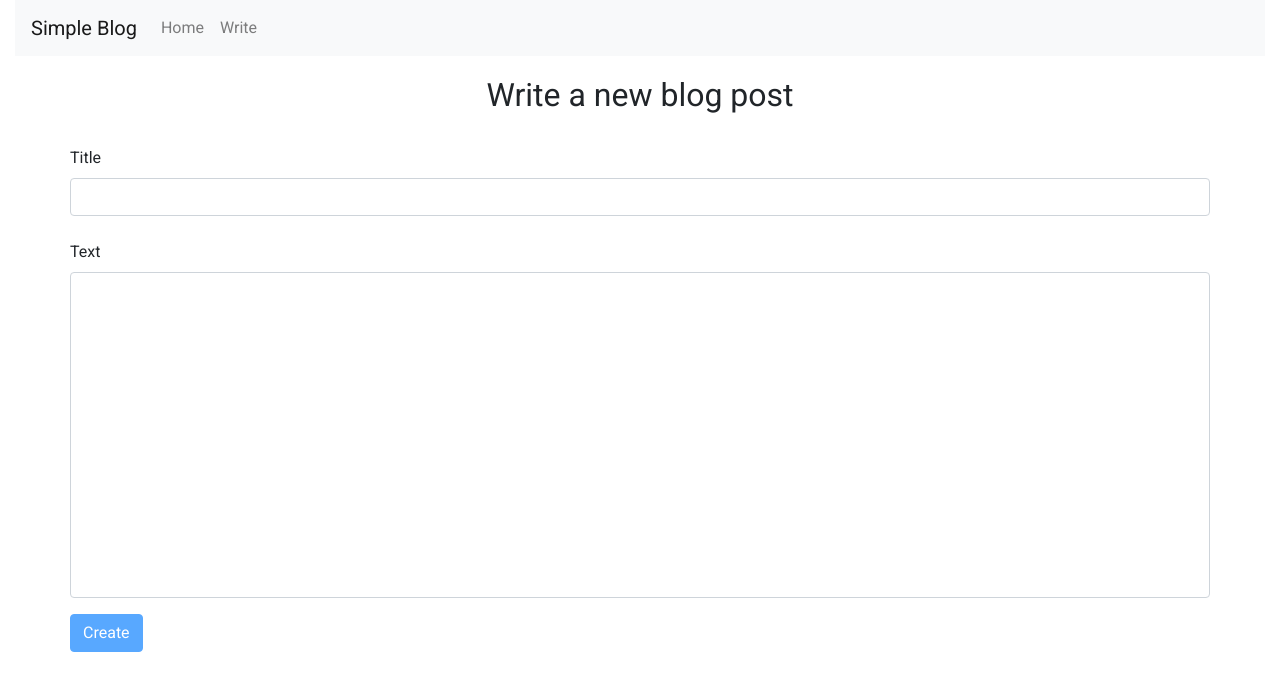
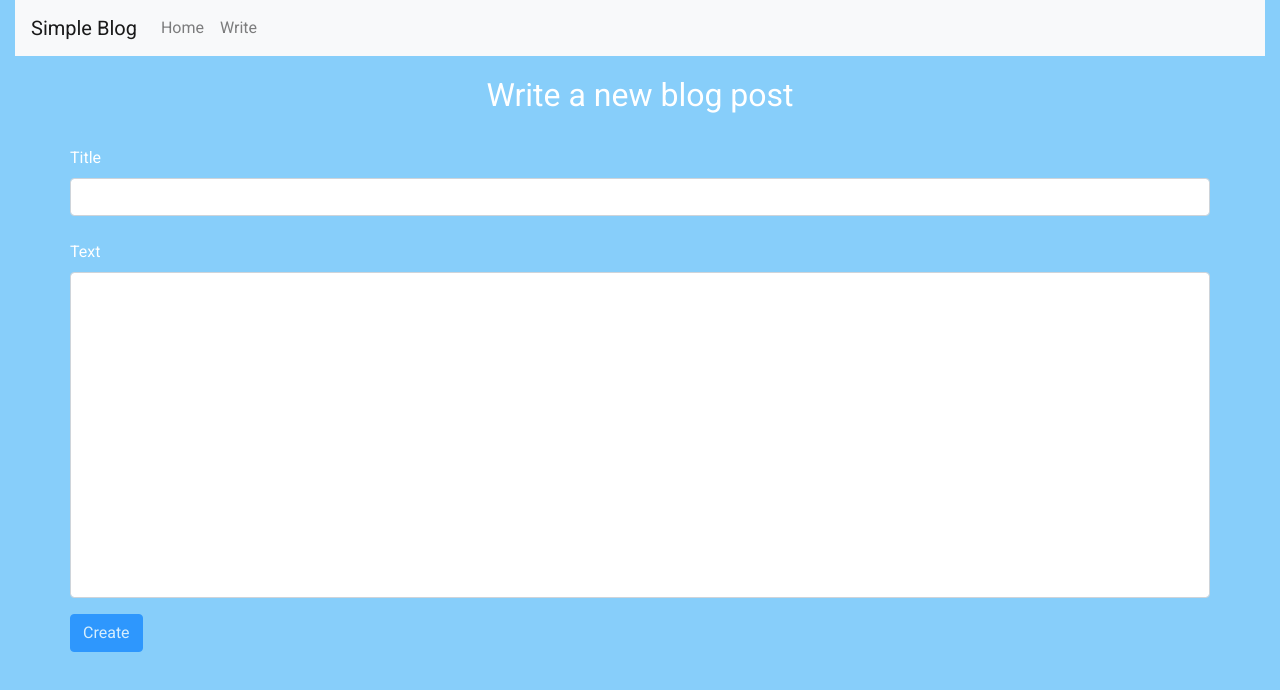
Before and after one commit to musk-coding/blog, an Angular app in the folder public/: page /write in a window 1280 px wide. Shown: the top 690 px of the page. Built offline with nearby package versions, Linux system fonts and the light colour scheme.

Commit message:
Changed color theme

```diff
--- a/public/src/app/post/post.component.css
+++ b/public/src/app/post/post.component.css
@@ -4,9 +4,10 @@
 
 li {
     margin-bottom: 20px;
-    background-color: rgb(255, 254, 219);
+    background-color: white;
 }
 
-h2 {
-    color: rgb(3, 147, 214);
+h1 {
+    text-align: center;
+    color: black;
 }
--- a/public/src/app/post/post.component.html
+++ b/public/src/app/post/post.component.html
@@ -1,5 +1,5 @@
 <li class="list-group-item">
-    <h2>{{ title }}</h2>
+    <h1>{{ title }}</h1>
     <p> {{ text }} </p>
     <div class="float-right"><b>{{ author }}</b></div>
     <br>
--- a/public/src/app/write/write.component.css
+++ b/public/src/app/write/write.component.css
@@ -5,3 +5,7 @@ textarea {
 h2 {
     text-align: center;
 }
+
+* {
+    color: white;
+}
--- a/public/src/styles.css
+++ b/public/src/styles.css
@@ -3,6 +3,7 @@
 
 body {
     font-family: 'Roboto', sans-serif;
+    background-color: lightskyblue;
 }
 
 .navbar {
```
